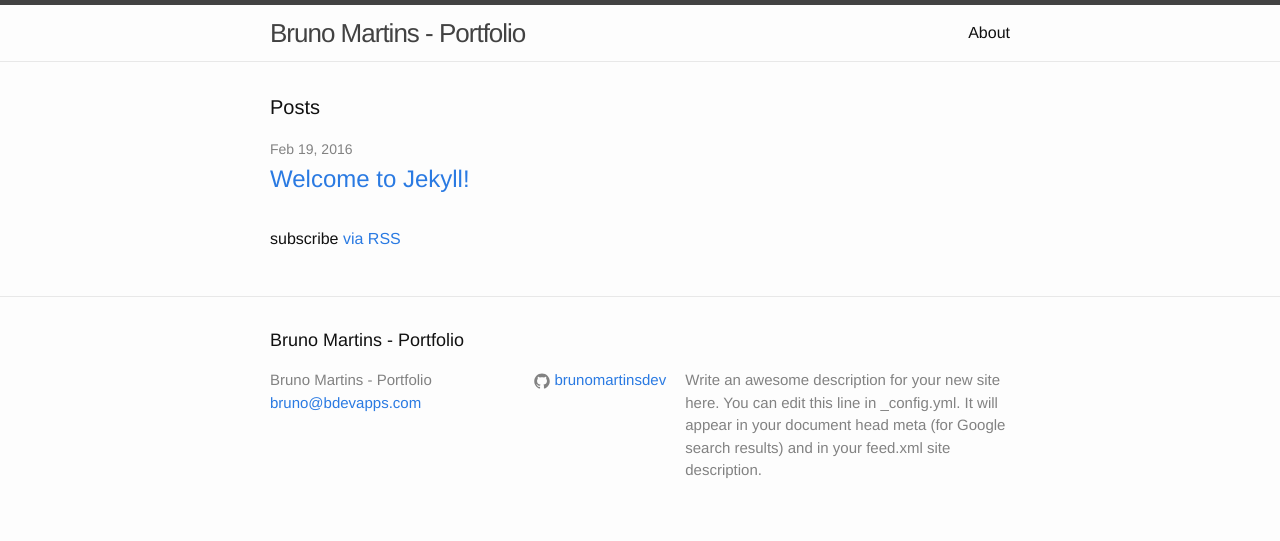
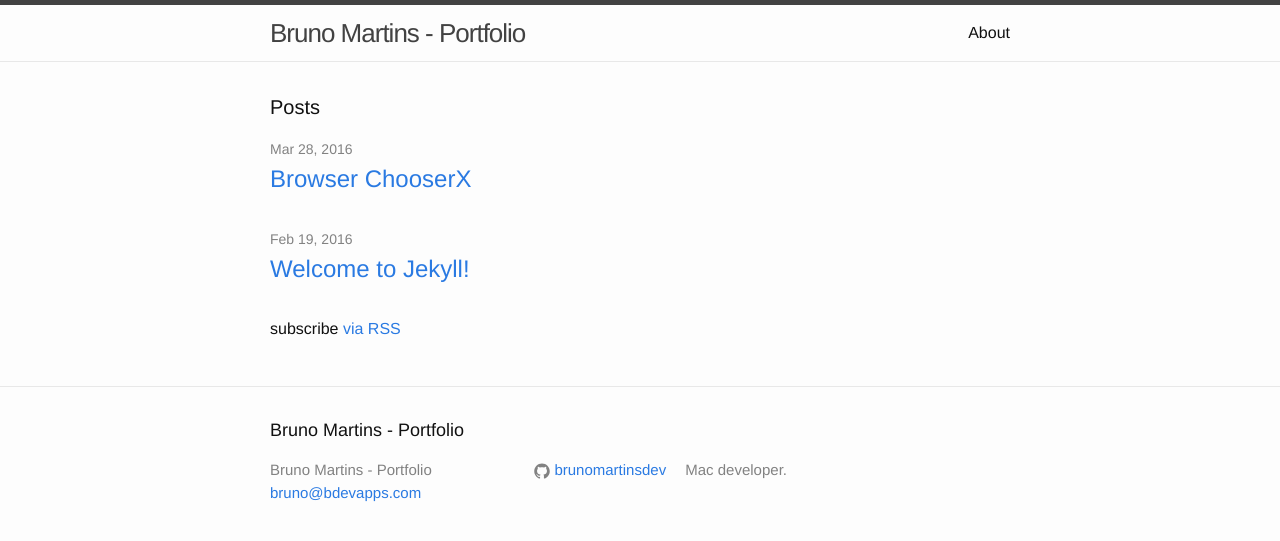
Before and after one commit to brunomartinsdev/brunomartinsdev.github.io, a Jekyll site: the page built from index.html, in a window 1280 px wide. Shown: the top 541 px of the page. Built offline with Jekyll 4.4.1, drawn with Linux system fonts in a browser that asks for light colours.

```diff
--- a/_config.yml
+++ b/_config.yml
@@ -9,9 +9,7 @@
 title: Bruno Martins - Portfolio
 email: bruno@bdevapps.com
 description: > # this means to ignore newlines until "baseurl:"
-  Write an awesome description for your new site here. You can edit this
-  line in _config.yml. It will appear in your document head meta (for
-  Google search results) and in your feed.xml site description.
+  Mac developer.
 baseurl: "" # the subpath of your site, e.g. /blog
 url: "http://yourdomain.com" # the base hostname & protocol for your site
 #twitter_username: jekyllrb
```
Also changed, not shown: _posts/2016-03-28-browser-chooserx.md (added, +25 -0 lines).
